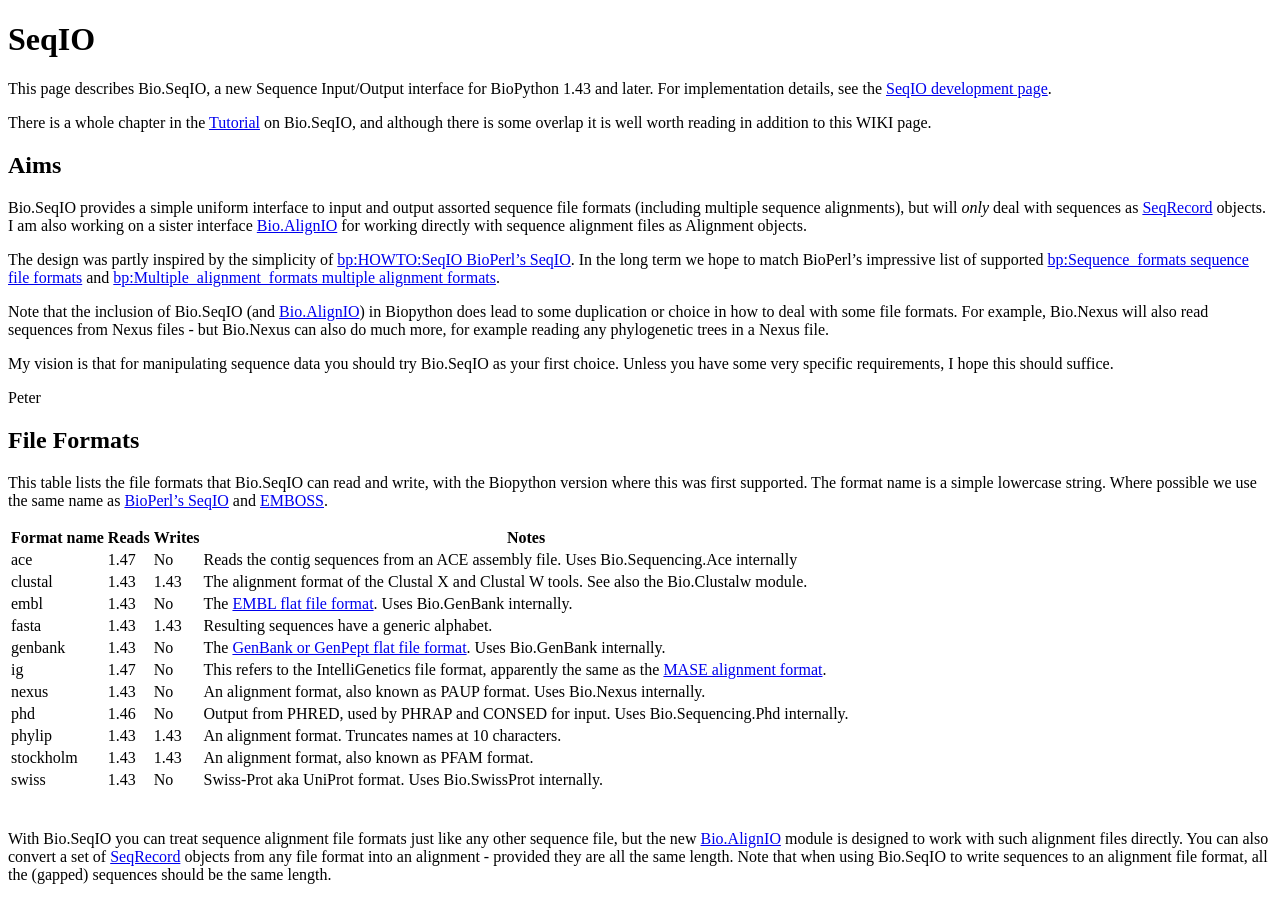
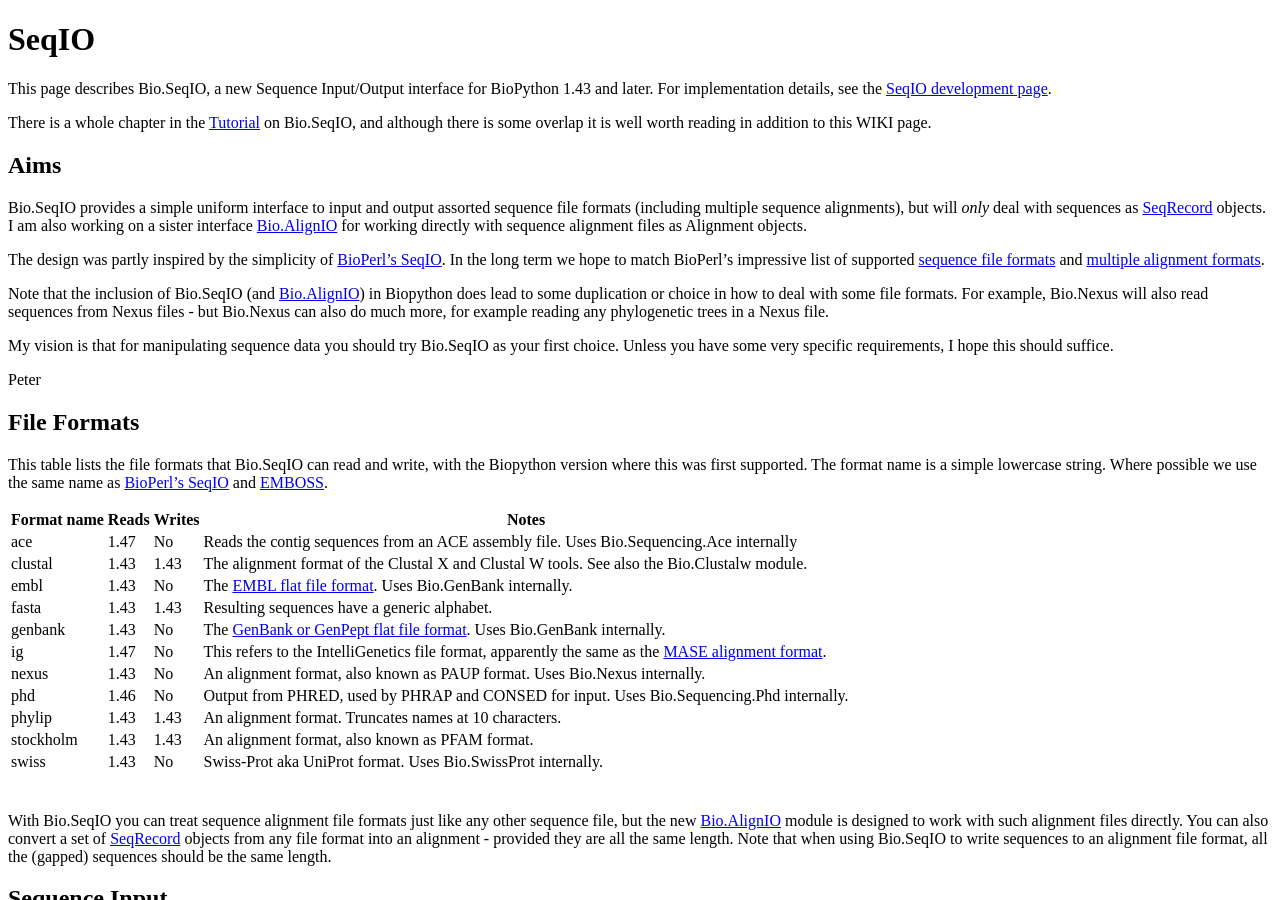
Before and after one commit to biopython/biopython.github.io, a Jekyll site: the page built from wiki/SeqIO.md, in a window 1280 px wide and 900 px high. Built offline with Jekyll 4.4.1, drawn with Linux system fonts in a browser that asks for light colours.

Commit message:
/* Aims */  Fixed bp links

```diff
--- a/wiki/SeqIO.md
+++ b/wiki/SeqIO.md
@@ -23,13 +23,11 @@ objects. I am also working on a sister interface
 [Bio.AlignIO](AlignIO "wikilink") for working directly with sequence
 alignment files as Alignment objects.
 
-The design was partly inspired by the simplicity of [bp:HOWTO:SeqIO
-BioPerl's SeqIO](bp:HOWTO:SeqIO_BioPerl's_SeqIO "wikilink"). In the long
-term we hope to match BioPerl's impressive list of supported
-[bp:Sequence\_formats sequence file
-formats](bp:Sequence_formats_sequence_file_formats "wikilink") and
-[bp:Multiple\_alignment\_formats multiple alignment
-formats](bp:Multiple_alignment_formats_multiple_alignment_formats "wikilink").
+The design was partly inspired by the simplicity of [BioPerl's
+SeqIO](bp:HOWTO:SeqIO "wikilink"). In the long term we hope to match
+BioPerl's impressive list of supported [sequence file
+formats](bp:Sequence_formats "wikilink") and [multiple alignment
+formats](bp:Multiple_alignment_formats "wikilink").
 
 Note that the inclusion of Bio.SeqIO (and
 [Bio.AlignIO](AlignIO "wikilink")) in Biopython does lead to some
```
Also changed, not shown: 1 other file.
